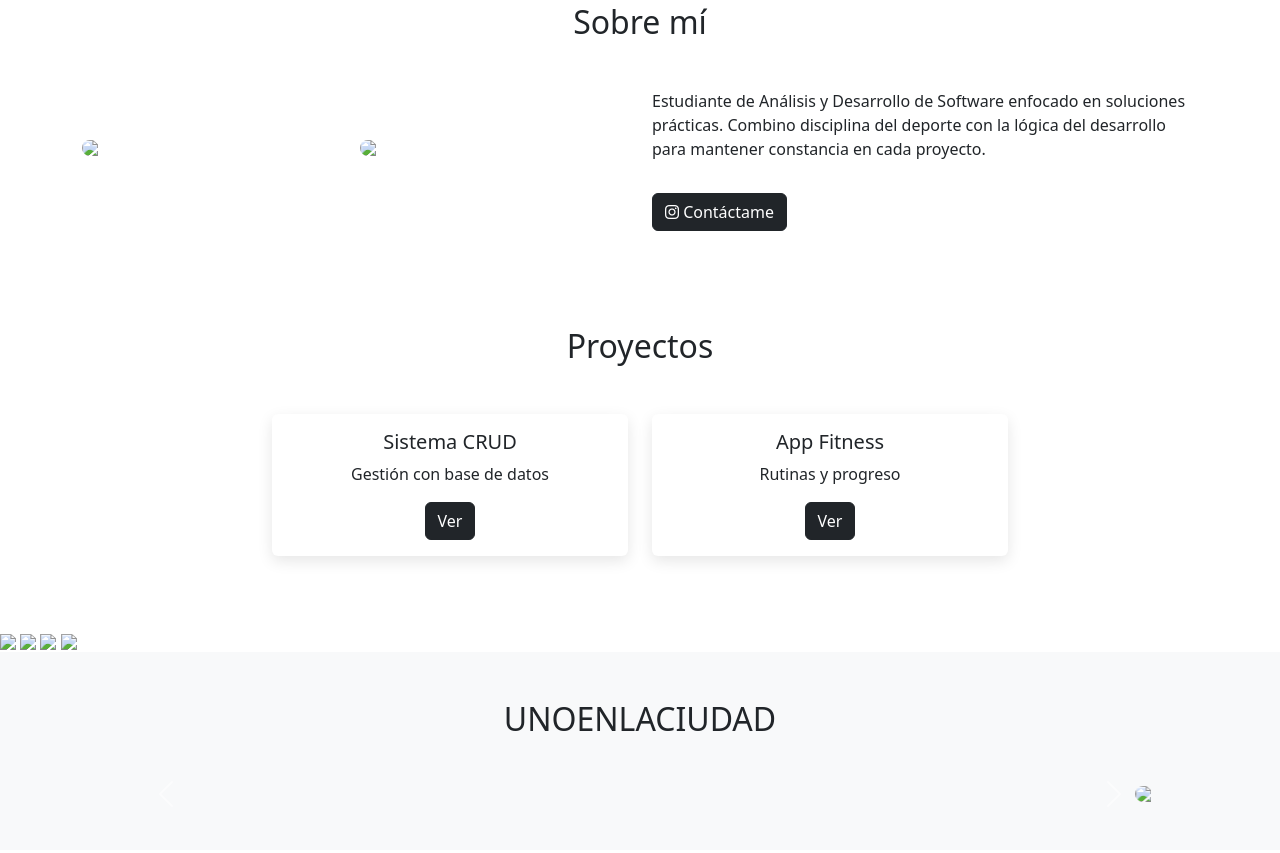
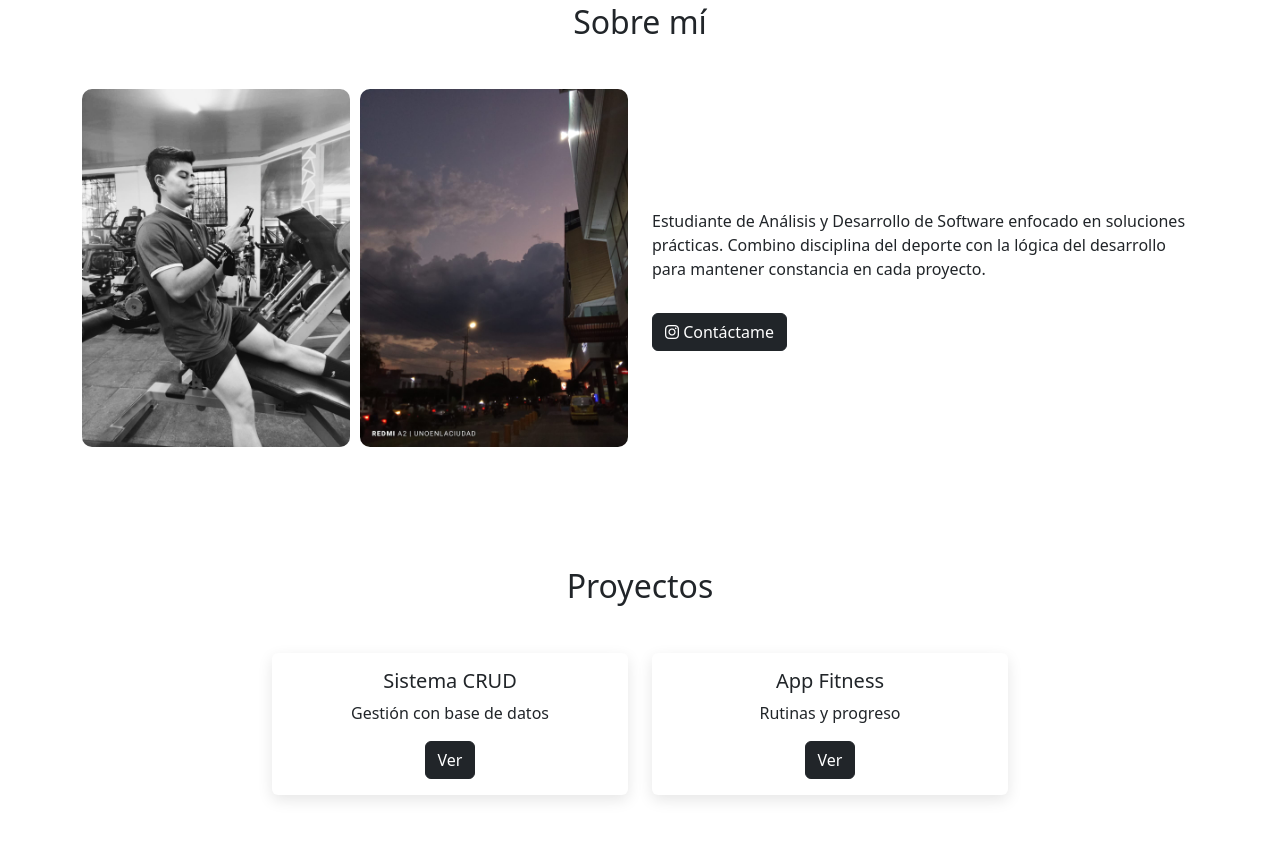
Before and after one commit to AleADSO/portafolio-ale, a website: page index.html in a window 1280 px wide. Shown: the part 835-1688 px from the top of the page. Drawn offline with nearby package versions, Linux system fonts and the light colour scheme.

Commit message:
Update index.html

```diff
--- a/index.html
+++ b/index.html
@@ -13,10 +13,9 @@
 <style>
 
 /* HERO */
-
 .hero{
 min-height:90vh;
-background:linear-gradient(rgba(0,0,0,.7),rgba(0,0,0,.7)),url("foto1.jpg");
+background:linear-gradient(rgba(0,0,0,.7),rgba(0,0,0,.7)),url("img/foto1.jpg");
 background-size:cover;
 background-position:center;
 display:flex;
@@ -26,7 +25,6 @@ text-align:center;
 }
 
 /* SOBRE MI FOTOS */
-
 .photo-grid{
 display:grid;
 grid-template-columns:1fr 1fr;
@@ -40,7 +38,6 @@ object-fit:cover;
 }
 
 /* PROYECTOS */
-
 .project-card{
 border:none;
 box-shadow:0 5px 15px rgba(0,0,0,.1);
@@ -52,7 +49,6 @@ transform:translateY(-5px);
 }
 
 /* CARRUSEL */
-
 .carousel-image{
 max-height:500px;
 object-fit:cover;
@@ -60,15 +56,13 @@ border-radius:10px;
 }
 
 /* CONTACTO */
-
 #contacto form{
 background:#f8f9fa;
 padding:25px;
 border-radius:10px;
 }
 
-/* ESPACIO NAVBAR */
-
+/* NAV ESPACIO */
 body{
 padding-top:70px;
 }
@@ -79,62 +73,36 @@ padding-top:70px;
 
 <body>
 
-
 <!-- NAV -->
-
 <nav class="navbar navbar-expand-lg navbar-dark bg-dark fixed-top">
 <div class="container">
-
 <span class="navbar-brand fw-bold">Ale | Dev</span>
-
 </div>
 </nav>
 
-
 <!-- HERO -->
-
 <section class="hero text-white">
-
 <div class="container">
-
 <h1 class="display-4 fw-bold">Hola, soy Ale</h1>
-
-<p class="lead">
-Desarrollo de Software | Fitness | Disciplina
-</p>
-
-<a href="#about" class="btn btn-outline-light mt-3">
-Explorar
-</a>
-
+<p class="lead">Desarrollo de Software | Fitness | Disciplina</p>
+<a href="#about" class="btn btn-outline-light mt-3">Explorar</a>
 </div>
-
 </section>
 
-
 <!-- SOBRE MI -->
-
 <section id="about" class="container py-5">
-
 <h2 class="text-center mb-5">Sobre mí</h2>
 
 <div class="row align-items-center">
 
-
 <div class="col-md-6 mb-4">
-
 <div class="photo-grid">
-
-<img src="foto1.jpg">
-<img src="foto2.jpg">
-
+<img src="img/foto1.jpg" alt="">
+<img src="img/foto2.jpg" alt="">
+</div>
 </div>
 
-</div>
-
-
 <div class="col-md-6">
-
 <p>
 Estudiante de Análisis y Desarrollo de Software enfocado en soluciones prácticas.
 Combino disciplina del deporte con la lógica del desarrollo para mantener constancia
@@ -144,159 +112,98 @@ en cada proyecto.
 <a href="https://www.instagram.com/unoenlaciudad" target="_blank" class="btn btn-dark mt-3">
 <i class="fab fa-instagram"></i> Contáctame
 </a>
-
 </div>
 
 </div>
-
 </section>
 
-
 <!-- PROYECTOS -->
-
 <section class="container py-5">
-
 <h2 class="text-center mb-5">Proyectos</h2>
 
 <div class="row justify-content-center">
 
+<div class="col-md-4 mb-4">
+<div class="card project-card">
+<div class="card-body text-center">
+<h5>Sistema CRUD</h5>
+<p>Gestión con base de datos</p>
+<button class="btn btn-dark">Ver</button>
+</div>
+</div>
+</div>
 
 <div class="col-md-4 mb-4">
-
 <div class="card project-card">
-
 <div class="card-body text-center">
-
-<h5>Sistema CRUD</h5>
-
-<p>Gestión con base de datos</p>
-
+<h5>App Fitness</h5>
+<p>Rutinas y progreso</p>
 <button class="btn btn-dark">Ver</button>
-
+</div>
+</div>
 </div>
 
 </div>
+</section>
 
+<!-- CARRUSEL -->
+<section class="py-5 bg-light">
+<div class="container">
+<h2 class="text-center mb-5">UNOENLACIUDAD</h2>
+
+<div id="miCarrusel" class="carousel slide" data-bs-ride="carousel">
+<div class="carousel-inner">
+
+<div class="carousel-item active">
+<img src="img/foto22.jpg" class="d-block w-100 carousel-image">
 </div>
 
+<div class="carousel-item">
+<img src="img/foto1.jpg" class="d-block w-100 carousel-image">
+</div>
 
-<div class="col-md-4 mb-4">
+<div class="carousel-item">
+<img src="img/foto2.jpg" class="d-block w-100 carousel-image">
+</div>
 
-<div class="card project-card">
-
-<div class="card-body text-center">
-
-<h5>App Fitness</h5>
-
-<p>Rutinas y progreso</p>
-
-<button class="btn btn-dark">Ver</button>
-
+<div class="carousel-item">
+<img src="img/foto7.jpg" class="d-block w-100 carousel-image">
 </div>
 
 </div>
-
-</div>
-
-
-</div>
-
-</section>
-
-
-<!-- CARRUSEL -->
-
-<img src="foto1.jpg">
-<img src="foto2.jpg">
-<img src="foto3.jpg">
-<img src="foto4.jpg">
-
-<section class="py-5 bg-light">
-
-<div class="container">
-
-<h2 class="text-center mb-5">UNOENLACIUDAD</h2>
-
-<div id="miCarrusel" class="carousel slide" data-bs-ride="carousel">
-
-<div class="carousel-inner">
-
-
-<div class="carousel-item active">
-<img src="foto22.jpg" class="d-block w-100 carousel-image">
-</div>
-
-
-<div class="carousel-item">
-<img src="foto1.jpg" class="d-block w-100 carousel-image">
-</div>
-
-
-<div class="carousel-item">
-<img src="foto2.jpg" class="d-block w-100 carousel-image">
-</div>
-
-
-<div class="carousel-item">
-<img src="foto7.jpg" class="d-block w-100 carousel-image">
-</div>
-
-
-</div>
-
 
 <button class="carousel-control-prev" data-bs-target="#miCarrusel" data-bs-slide="prev">
 <span class="carousel-control-prev-icon"></span>
 </button>
 
-
 <button class="carousel-control-next" data-bs-target="#miCarrusel" data-bs-slide="next">
 <span class="carousel-control-next-icon"></span>
 </button>
 
-
 </div>
-
 </div>
-
 </section>
 
-
 <!-- CONTACTO -->
-
 <section id="contacto" class="container py-5">
-
 <h2 class="text-center mb-4">¿Hablamos de tu próximo proyecto?</h2>
 
 <div class="row justify-content-center">
 
 <div class="col-md-6">
-
 <form>
-
 <input type="text" class="form-control mb-3" placeholder="Nombre">
-
 <input type="email" class="form-control mb-3" placeholder="Correo">
-
 <textarea class="form-control mb-3" rows="4" placeholder="Descripción"></textarea>
-
-<button class="btn btn-dark w-100">
-Enviar mensaje
-</button>
-
+<button class="btn btn-dark w-100">Enviar mensaje</button>
 </form>
-
 </div>
 
 </div>
-
 </section>
 
-
 <!-- FOOTER -->
-
 <footer class="bg-dark text-white text-center p-4">
-
 <p>© 2026 Ale Dev</p>
 
 <a href="https://github.com/AleADSO" class="btn btn-light btn-sm mx-2">
@@ -306,9 +213,7 @@ Enviar mensaje
 <a href="https://www.instagram.com/unoenlaciudad" class="btn btn-light btn-sm mx-2">
 <i class="fab fa-instagram"></i>
 </a>
-
 </footer>
-
 
 <script src="https://cdn.jsdelivr.net/npm/bootstrap@5.3.0/dist/js/bootstrap.bundle.min.js"></script>
 
```
